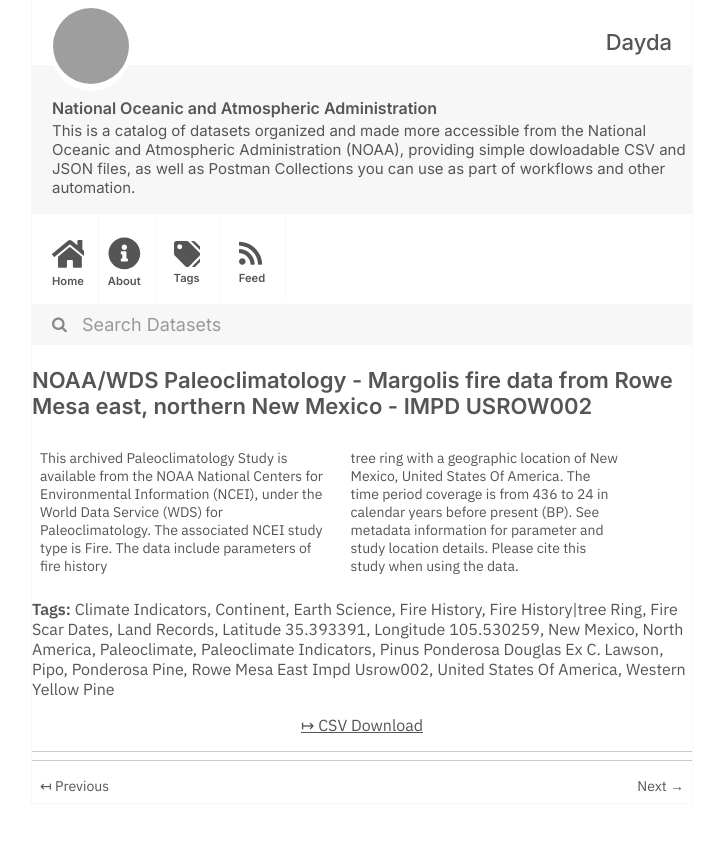
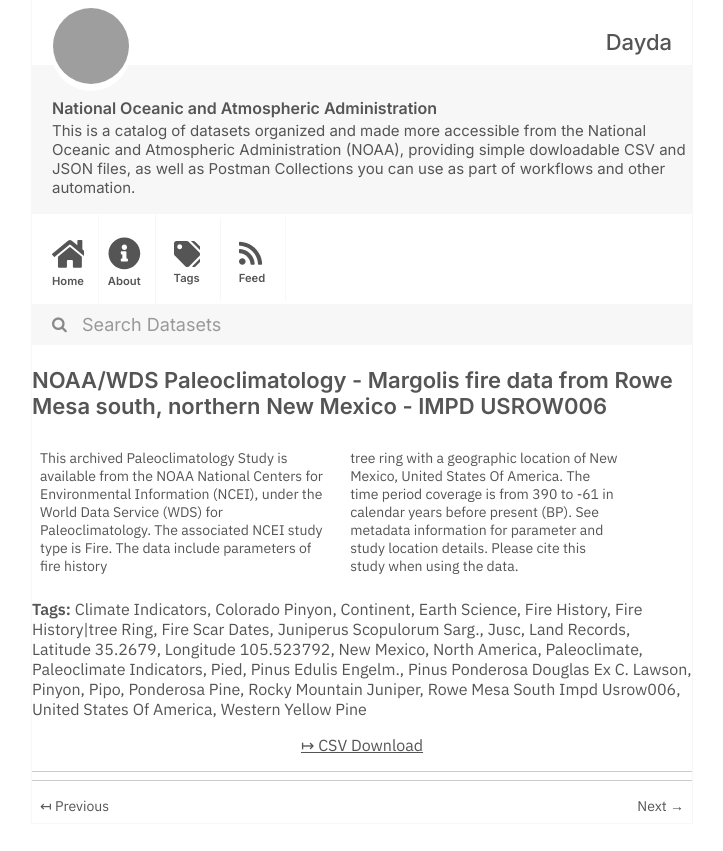
Before and after one commit to dayda-entities/national-oceanic-and-atmospheric-administration, a Jekyll site: the page built from _posts/2020-12-18-noaawds-paleoclimatology-margo.md, in a window 1280 px wide, cut to the strip 0-851 px from the top of the page. Shown: the whole strip, without its empty margins (278-1001 px from the left). Built offline with Jekyll 4.4.1, drawn with Linux system fonts in a browser that asks for light colours; grey boxes are pictures that could not be loaded.

Commit message:
Publish Data

```diff
--- a/_posts/2020-12-18-noaawds-paleoclimatology-margo.md
+++ b/_posts/2020-12-18-noaawds-paleoclimatology-margo.md
@@ -1,36 +1,43 @@
 ---
 title: >-
-  NOAA/WDS Paleoclimatology - Margolis fire data from Rowe Mesa east, northern
-  New Mexico - IMPD USROW002
-created: '2020-12-18T22:57:15.056160'
-modified: '2021-03-12T08:29:52.570212'
+  NOAA/WDS Paleoclimatology - Margolis fire data from Rowe Mesa south, northern
+  New Mexico - IMPD USROW006
+created: '2020-12-18T23:01:47.772506'
+modified: '2020-12-18T23:01:47.772513'
 state: active
 type: dataset
 tags:
   - Climate Indicators
+  - Colorado Pinyon
   - Continent
   - Earth Science
   - Fire History
   - Fire History|tree Ring
   - Fire Scar Dates
+  - Juniperus Scopulorum Sarg.
+  - Jusc
   - Land Records
-  - Latitude 35.393391
-  - Longitude  105.530259
+  - Latitude 35.2679
+  - Longitude  105.523792
   - New Mexico
   - North America
   - Paleoclimate
   - Paleoclimate Indicators
+  - Pied
+  - Pinus Edulis Engelm.
   - Pinus Ponderosa Douglas Ex C. Lawson
+  - Pinyon
   - Pipo
   - Ponderosa Pine
-  - Rowe Mesa East   Impd Usrow002
+  - Rocky Mountain Juniper
+  - Rowe Mesa South   Impd Usrow006
   - United States Of America
   - Western Yellow Pine
 groups: []
 csv_url: >-
-  https://www.ncei.noaa.gov/pub/data/paleo/firehistory/firescar/northamerica/supplemental/usrow002-Meta_row_east.csv
+  https://www.ncei.noaa.gov/pub/data/paleo/firehistory/firescar/northamerica/supplemental/usrow006-Meta_row_south.csv
 json_url: ''
 layout: post
 
 ---
-This archived Paleoclimatology Study is available from the NOAA National Centers for Environmental Information (NCEI), under the World Data Service (WDS) for Paleoclimatology. The associated NCEI study type is Fire. The data include parameters of fire history|tree ring with a geographic location of New Mexico, United States Of America. The time period coverage is from 436 to 24 in calendar years before present (BP). See metadata information for parameter and study location details. Please cite this study when using the data.
+This archived Paleoclimatology Study is available from the NOAA National Centers for Environmental Information (NCEI), under the World Data Service (WDS) for Paleoclimatology. The associated NCEI study type is Fire. The data include parameters of fire history|tree ring with a geographic location of New Mexico, United States Of America. The time period coverage is from 390 to -61 in calendar years before present (BP). See metadata information for parameter and study location details. Please cite this study when using the data.
```
